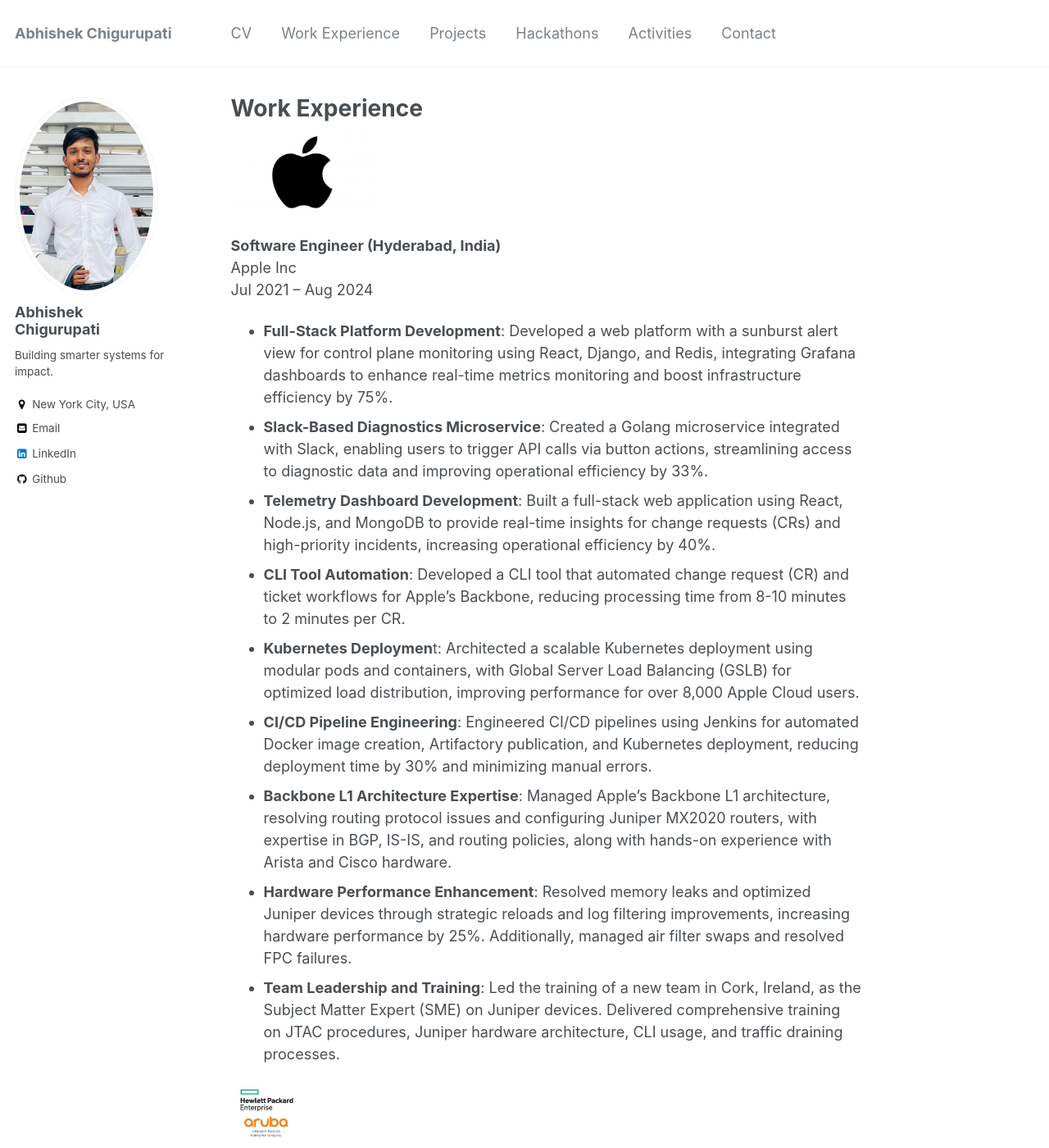
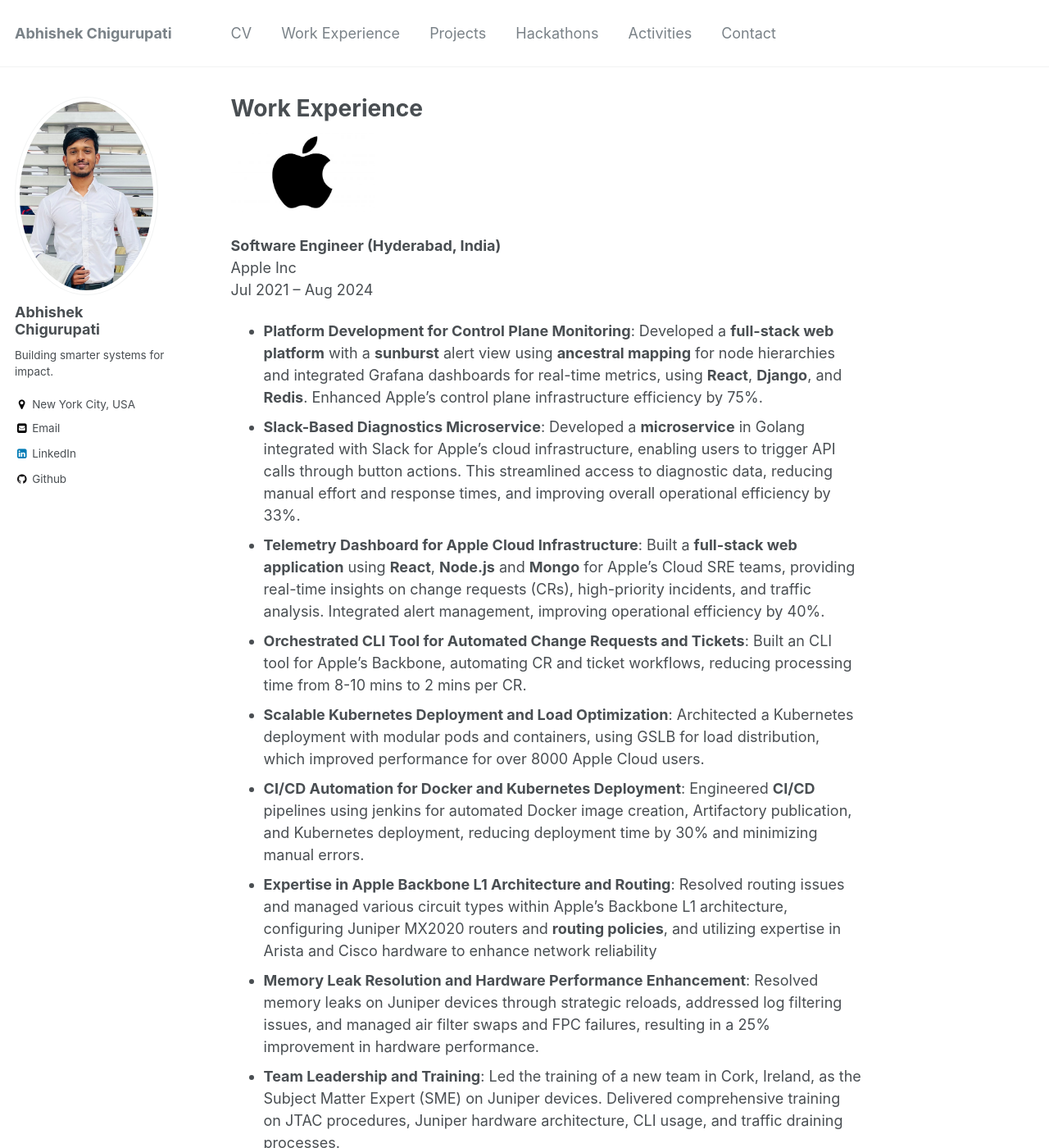
Before and after one commit to AbhishekCh47/abhishekch47.github.io, a Jekyll site: the page built from _pages/publications.md, in a window 1280 px wide and 1400 px high. Shown: the whole window at 82% size. Built offline with Jekyll 4.4.1, drawn with Linux system fonts in a browser that asks for light colours.

Commit message:
Update publications.md

```diff
--- a/_pages/publications.md
+++ b/_pages/publications.md
@@ -11,14 +11,28 @@ author_profile: true
 Apple Inc <br>
 Jul 2021 -- Aug 2024 <br>
 
-* **Full-Stack Platform Development**: Developed a web platform with a sunburst alert view for control plane monitoring using React, Django, and Redis, integrating Grafana dashboards to enhance real-time metrics monitoring and boost infrastructure efficiency by 75%. <br>
-* **Slack-Based Diagnostics Microservice**: Created a Golang microservice integrated with Slack, enabling users to trigger API calls via button actions, streamlining access to diagnostic data and improving operational efficiency by 33%. <br>
-* **Telemetry Dashboard Development**: Built a full-stack web application using React, Node.js, and MongoDB to provide real-time insights for change requests (CRs) and high-priority incidents, increasing operational efficiency by 40%. <br>
-* **CLI Tool Automation**: Developed a CLI tool that automated change request (CR) and ticket workflows for Apple’s Backbone, reducing processing time from 8-10 minutes to 2 minutes per CR. <br>
-* **Kubernetes Deploymen**t: Architected a scalable Kubernetes deployment using modular pods and containers, with Global Server Load Balancing (GSLB) for optimized load distribution, improving performance for over 8,000 Apple Cloud users.<br>
-* **CI/CD Pipeline Engineering**: Engineered CI/CD pipelines using Jenkins for automated Docker image creation, Artifactory publication, and Kubernetes deployment, reducing deployment time by 30% and minimizing manual errors. <br>
-* **Backbone L1 Architecture Expertise**: Managed Apple’s Backbone L1 architecture, resolving routing protocol issues and configuring Juniper MX2020 routers, with expertise in BGP, IS-IS, and routing policies, along with hands-on experience with Arista and Cisco hardware. <br>
-* **Hardware Performance Enhancement**: Resolved memory leaks and optimized Juniper devices through strategic reloads and log filtering improvements, increasing hardware performance by 25%. Additionally, managed air filter swaps and resolved FPC failures.<br>
+* **Platform Development for Control Plane Monitoring**: Developed a **full-stack web platform** with a **sunburst**
+alert view using **ancestral mapping** for node hierarchies and integrated Grafana dashboards for real-time metrics, using
+**React**, **Django**, and **Redis**. Enhanced Apple’s control plane infrastructure efficiency by 75%. <br>
+* **Slack-Based Diagnostics Microservice**: Developed a **microservice** in Golang integrated with Slack for Apple’s
+cloud infrastructure, enabling users to trigger API calls through button actions. This streamlined access to diagnostic
+data, reducing manual effort and response times, and improving overall operational efficiency by 33%. <br>
+* **Telemetry Dashboard for Apple Cloud Infrastructure**: Built a **full-stack web application** using **React**,
+**Node.js** and **Mongo** for Apple’s Cloud SRE teams, providing real-time insights on change requests (CRs), high-priority
+incidents, and traffic analysis. Integrated alert management, improving operational efficiency by 40%. <br>
+* **Orchestrated CLI Tool for Automated Change Requests and Tickets**: Built an CLI tool for Apple’s Backbone,
+automating CR and ticket workflows, reducing processing time from 8-10 mins to 2 mins per CR.<br>
+* **Scalable Kubernetes Deployment and Load Optimization**: Architected a Kubernetes deployment with modular
+pods and containers, using GSLB for load distribution, which improved performance for over 8000 Apple Cloud users.<br>
+* **CI/CD Automation for Docker and Kubernetes Deployment**: Engineered **CI/CD** pipelines using jenkins for
+automated Docker image creation, Artifactory publication, and Kubernetes deployment, reducing deployment time by
+30% and minimizing manual errors. <br>
+* **Expertise in Apple Backbone L1 Architecture and Routing**: Resolved routing issues and managed various circuit
+types within Apple’s Backbone L1 architecture, configuring Juniper MX2020 routers and **routing policies**, and utilizing
+expertise in Arista and Cisco hardware to enhance network reliability <br>
+* **Memory Leak Resolution and Hardware Performance Enhancement**: Resolved memory leaks on Juniper
+devices through strategic reloads, addressed log filtering issues, and managed air filter swaps and FPC failures, resulting
+in a 25% improvement in hardware performance.<br>
 * **Team Leadership and Training**: Led the training of a new team in Cork, Ireland, as the Subject Matter Expert (SME) on Juniper devices. Delivered comprehensive training on JTAC procedures, Juniper hardware architecture, CLI usage, and traffic draining processes.
  <br>
 
```
